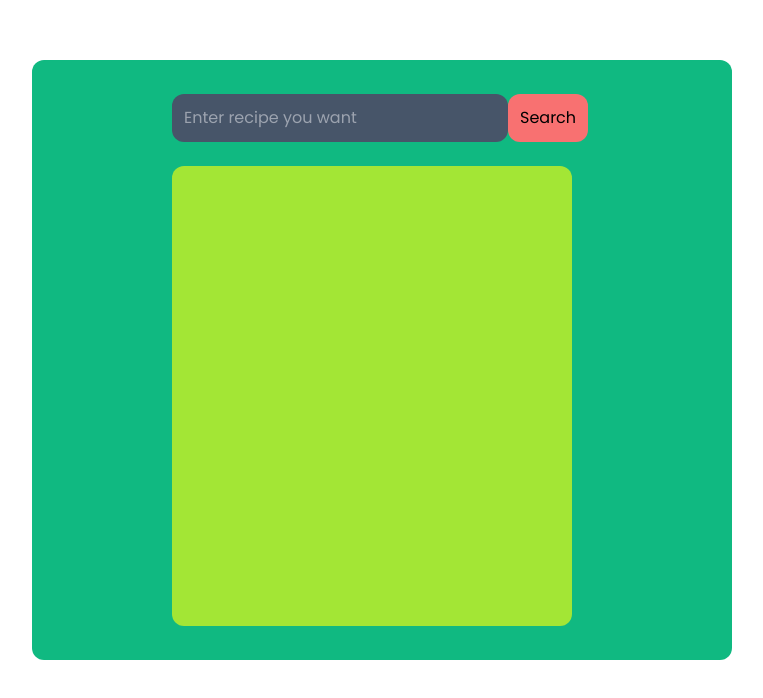
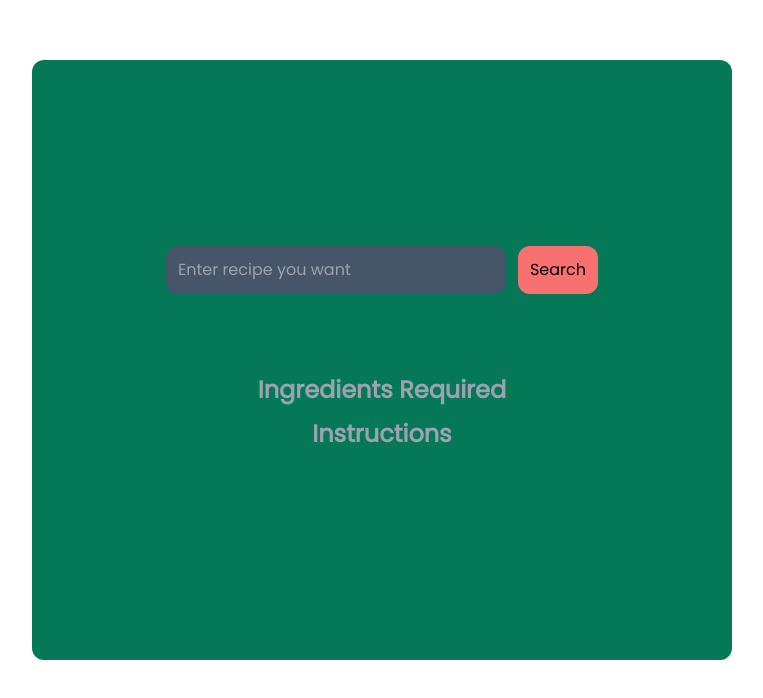
Before and after one commit to subhraneel2005/React-Basics-Practice, a React (Vite) app: page / in a window 1280 px wide. Shown: the part 7872-8570 px from the top of the page, without its empty margins (258-1021 px from the left). Built offline with nearby package versions, Linux system fonts and the light colour scheme.

Commit message:
api fetched and displayed using useState

```diff
--- a/src/ReciepeFinder/Box.jsx
+++ b/src/ReciepeFinder/Box.jsx
@@ -4,10 +4,9 @@ import Results from './Results'
 
 function Box() {
   return (
-    <div className='h-[600px] w-[700px] rounded-xl bg-emerald-500 flex justify-center items-center'>
+    <div className='h-[600px] w-[700px] rounded-xl bg-emerald-700 flex justify-center items-center'>
         <div className='block py-3 px-2'>
             <SearchBar/>
-            <Results/>
         </div>
     </div>
   )
--- a/src/ReciepeFinder/Results.jsx
+++ b/src/ReciepeFinder/Results.jsx
@@ -1,12 +1,15 @@
 import React from 'react'
 
-function Results() {
+function Results(props) {
   return (
-    <div>
-        <div className='h-[460px] w-[400px] rounded-xl bg-lime-400 text-lime-700 flex justify-center items-center text-2xl mt-6'>
-        <h1></h1>
-    </div>
-    </div>
+        <div className='w-full block mt-[60px] p-3'>
+            <h1 className='text-3xl font-bold text-white text-center mt-2'>{props.title}</h1>
+            <h1 className='text-2xl font-bold text-gray-400 text-center mt-2'>Ingredients Required</h1>
+            <p className='text-xl text-gray-300 mt-3'>{props.ingredients}</p>
+            <h1 className='text-2xl font-bold text-gray-400 text-center mt-2'>Instructions</h1>
+            <p className='text-xl text-gray-300 mt-3'>{props.instructions}</p>
+        </div>
+
   )
 }
 
--- a/src/ReciepeFinder/SearchBar.jsx
+++ b/src/ReciepeFinder/SearchBar.jsx
@@ -1,10 +1,13 @@
 
 import React, { useState } from 'react'
+import Results from './Results';
 
 function SearchBar() {
 
     const[recipe,setRecipe] = useState('');
     const[ingredients,setIngredients] = useState('');
+    const[title,setTitle] = useState('');
+    const[instructions,setInstructions] = useState('');
     const[list, setList] = useState([]);
 
     const handleChange = (e) => {
@@ -27,16 +30,25 @@ function SearchBar() {
             console.log(json);
         })
 
-        .catch(error => {console.error("Error 404", error)})
+        .catch(error => {console.error("Error 404", error)});
+
+        list.map((index)=>{
+            setTitle(index.title);
+            setIngredients(index.ingredients);
+            setInstructions(index.instructions);
+        })
+
     }
 
   return (
-    <div className='w-full h-full'>
-        <div className='flex'>
-            <input className='border-none bg-slate-600 p-3 outline-none w-[80%] rounded-xl text-white' placeholder='Enter recipe you want' type="text" onChange={handleChange}/>
-            <button className='p-3 rounded-xl bg-red-400' onClick={getData}>Search</button>
+    <div className='w-full'>
+        <div className='block'>
+            <div className='flex gap-3'>
+                <input className='border-none bg-slate-600 p-3 outline-none w-[80%] rounded-xl text-white' placeholder='Enter recipe you want' type="text" onChange={handleChange}/>
+                <button className='p-3 rounded-xl bg-red-400' onClick={getData}>Search</button>
+            </div>
+            <Results title={title} ingredients={ingredients} instructions={instructions}/>
         </div>
-
     </div>
   )
 }
```
